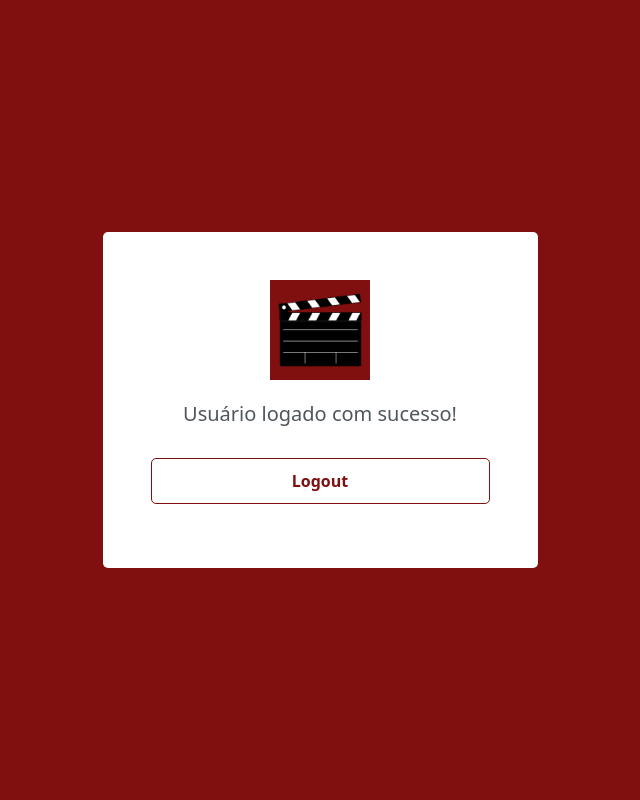
After one commit to JnCM/pratica-web, a PHP site: page /home.php in a window 1280 px wide. The commit adds this page. Shown: the whole page, without its empty margins (320-960 px from the left). Run offline with PHP 8.4, Linux system fonts and the light colour scheme.

Commit message:
Última prática

```diff
--- /dev/null
+++ b/home.php
@@ -0,0 +1,35 @@
+<!DOCTYPE html>
+
+<html lang="pt-BR">
+
+    <head>
+        <meta charset="UTF-8">
+        <!-- <meta http-equiv="X-UA-Compatible" content="IE=edge"> -->
+        <meta name="viewport" content="width=device-width, initial-scale=1.0">
+        <link rel="shortcut icon" type="image/x-icon" href="src/View/img/favicon.png" />
+        <link href="https://cdn.jsdelivr.net/npm/bootstrap@5.2.0/dist/css/bootstrap.min.css" rel="stylesheet" integrity="sha384-gH2yIJqKdNHPEq0n4Mqa/HGKIhSkIHeL5AyhkYV8i59U5AR6csBvApHHNl/vI1Bx" crossorigin="anonymous">
+        <link href="css/styles.css" rel="stylesheet">
+        <title>Home</title>
+    </head>
+
+    <body class="body-color">
+        <div class="container-fluid box-login">
+            <div class="login-form">
+                <div class="text-center">
+                    <div class="text-center">
+                        <img src="src/View/img/favicon.png" class="img-logo" alt="icon">
+                    </div>
+                    <h5 class="title">
+                        Usuário logado com sucesso!
+                    </h5>
+                </div>
+                <div class="text-center x-top-margin">
+                    <button type="button" id="logout" class="btn-back mb-3 w-100 fw-bold">Logout</button>
+                </div>
+            </div>
+        </div>
+    </body>
+
+    <script src="https://cdn.jsdelivr.net/npm/bootstrap@5.2.0/dist/js/bootstrap.bundle.min.js" integrity="sha384-A3rJD856KowSb7dwlZdYEkO39Gagi7vIsF0jrRAoQmDKKtQBHUuLZ9AsSv4jD4Xa" crossorigin="anonymous"></script>
+    <script src="src/View/js/home.js"></script>
+</html>
--- a/index.php
+++ b/index.php
@@ -14,7 +14,7 @@
 
     <body class="body-color">
         <div class="container-fluid box-login">
-            <form id="form_login" name="form_login" action="" enctype="multipart/form-data" method="POST" class="login-form">
+            <form id="form_login" name="form_login" action="signin.php" enctype="multipart/form-data" method="POST" class="login-form">
                 <div class="text-center">
                     <div class="text-center">
                         <img src="src/View/img/favicon.png" class="img-logo" alt="icon">
@@ -70,7 +70,7 @@
                     <button type="submit" id="login" class="btn-color mb-3 w-100 fw-bold">Login</button>
                 </div>
                 <div class="form-text text-center text-dark">
-                    Não possui uma conta? <a href="./newuser.html" class="signup-text"> Cadastre-se</a>
+                    Não possui uma conta? <a href="./newuser.php" class="signup-text"> Cadastre-se</a>
                 </div>
             </form>
         </div>
--- /dev/null
+++ b/logout.php
@@ -0,0 +1,6 @@
+<?php
+    session_start();
+    unset($_SESSION['login']);
+    unset($_SESSION['password']);
+    header('location:index.php');
+?>
--- /dev/null
+++ b/src/View/js/home.js
@@ -0,0 +1,3 @@
+document.getElementById("logout").onclick = () => {
+    location.href = "./logout.php";
+}
--- a/src/View/js/novousuario.js
+++ b/src/View/js/novousuario.js
@@ -36,5 +36,5 @@ confirmPasswordInput.onblur = () => {
 }
 
 document.getElementById("voltar").onclick = () => {
-    location.href = "./index.html";
+    location.href = "./index.php";
 }
```
Also changed, not shown: connect_bd.php (added, +8 -0 lines), signin.php (added, +22 -0 lines), src/View/js/login.js (+14 -0 lines).
